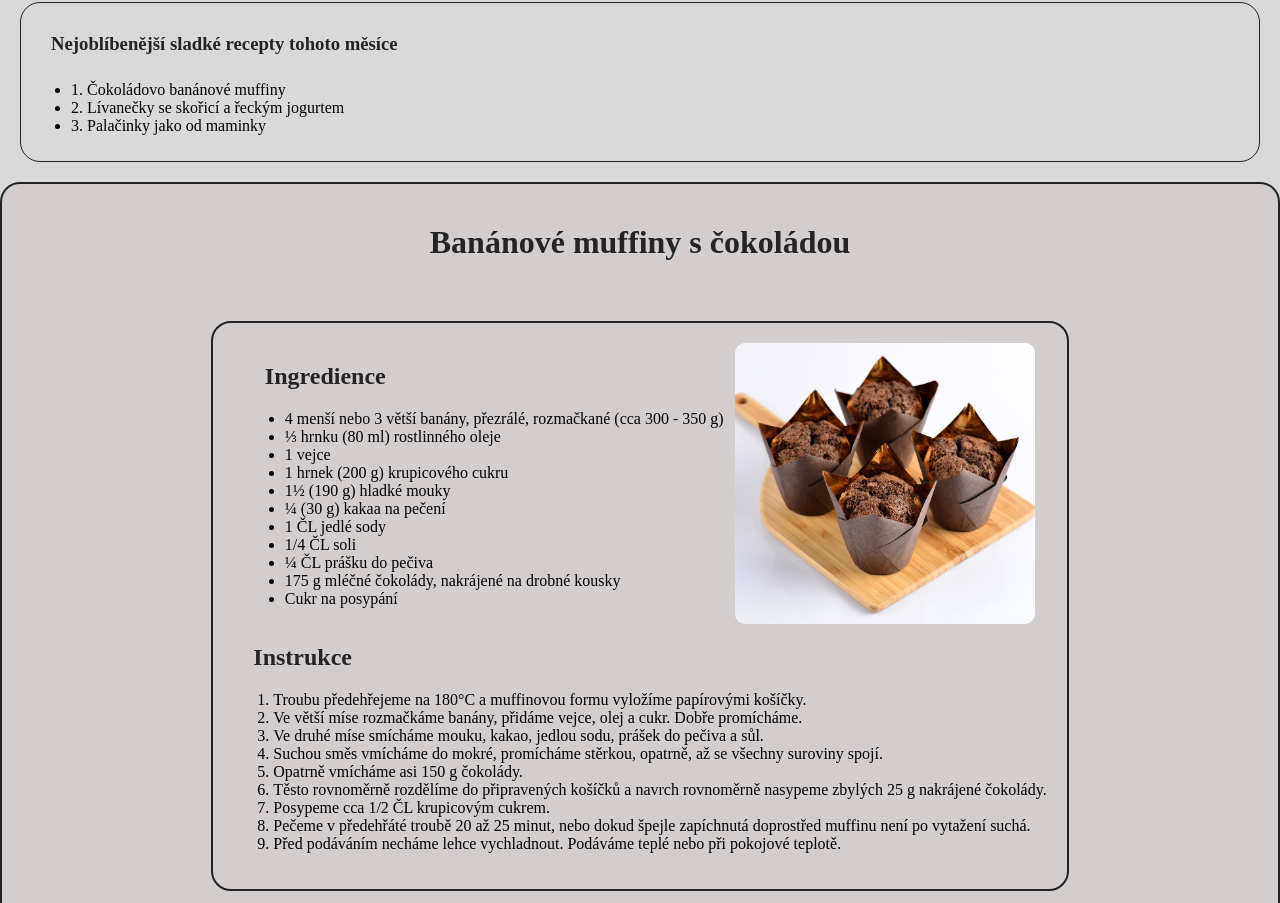
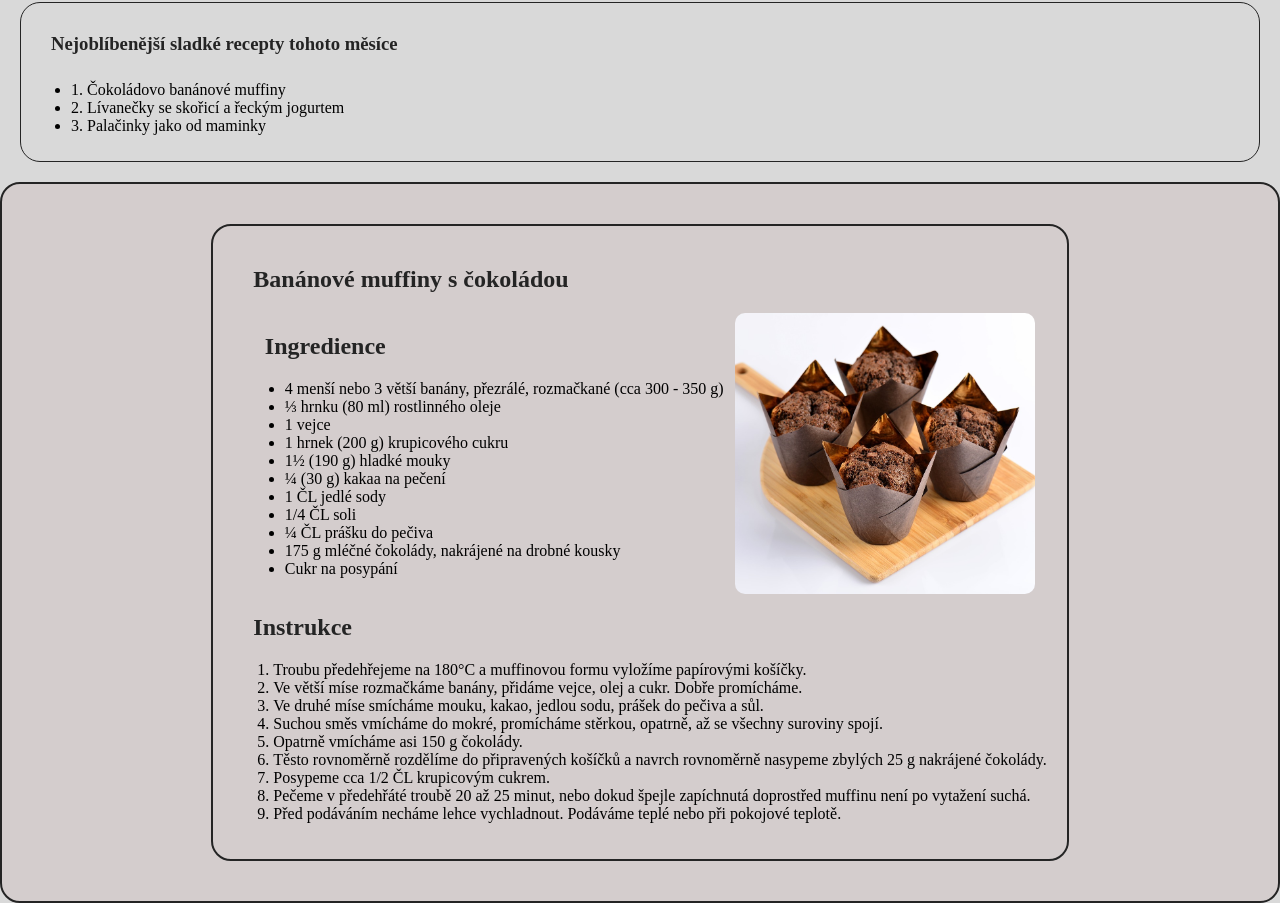
Before and after one commit to Jitamik/zaverecny_projekt, an Eleventy site: page sladke.html in a window 1280 px wide. Shown: the part 672-1575 px from the top of the page. Built offline with nearby package versions, Linux system fonts and the light colour scheme; Eleventy itself is replaced by a stand-in of ours; files that its build step writes are made by us from their sources.

Commit message:
změny v kartách s recepty

```diff
--- a/sladke.html
+++ b/sladke.html
@@ -14,8 +14,8 @@ title: Sladké
     </ul>
 </div>
 <div class="karta_receptu">
+    <article>
     <h1>Banánové muffiny s čokoládou</h1>
-    <article>
         <div class="ingredience_foto">
     <section class="ingredience">
         <h2>Ingredience</h2>
--- a/style.scss
+++ b/style.scss
@@ -255,7 +255,7 @@ article {
     border: 2px solid $borderline;
     border-radius: 20px;
     background-color: $pozadiboxik;
-    margin: 0 auto;
+    margin: 20px auto;
 }
 
 footer {
@@ -274,8 +274,8 @@ footer {
         color: $pozadiheader;
     }
     .hlavicka h1 {
-        color: white; /* Barva výplně textu */
-        -webkit-text-stroke: 2px black; /* Šířka a barva obrysu */
+        color: white;
+        -webkit-text-stroke: 2px $borderline;
         font-size: 90px;
     }
 
@@ -283,7 +283,7 @@ body {
 
        margin-left: auto;
        margin-right: auto;
-       background-color: #D9D9D9;
+       background-color: $pozadiheader;
     }
     .menu {
         font-size: 20px;
```
